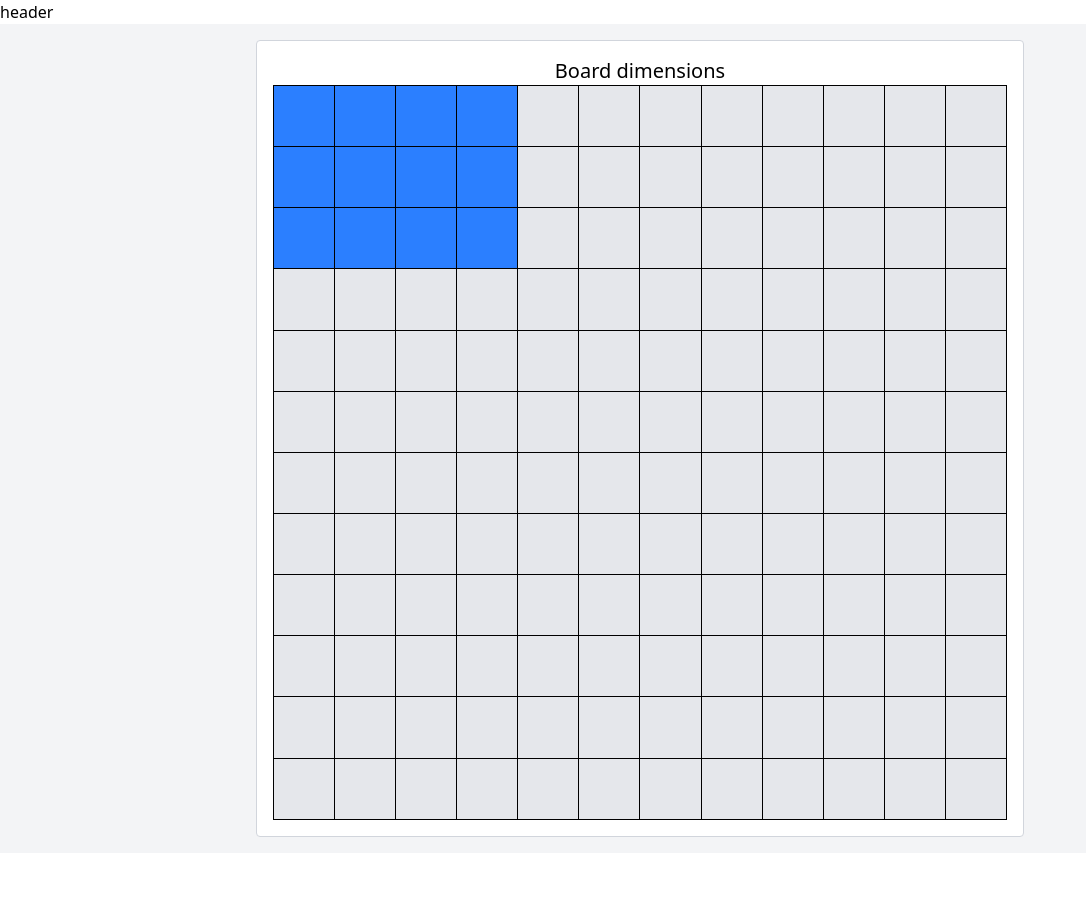
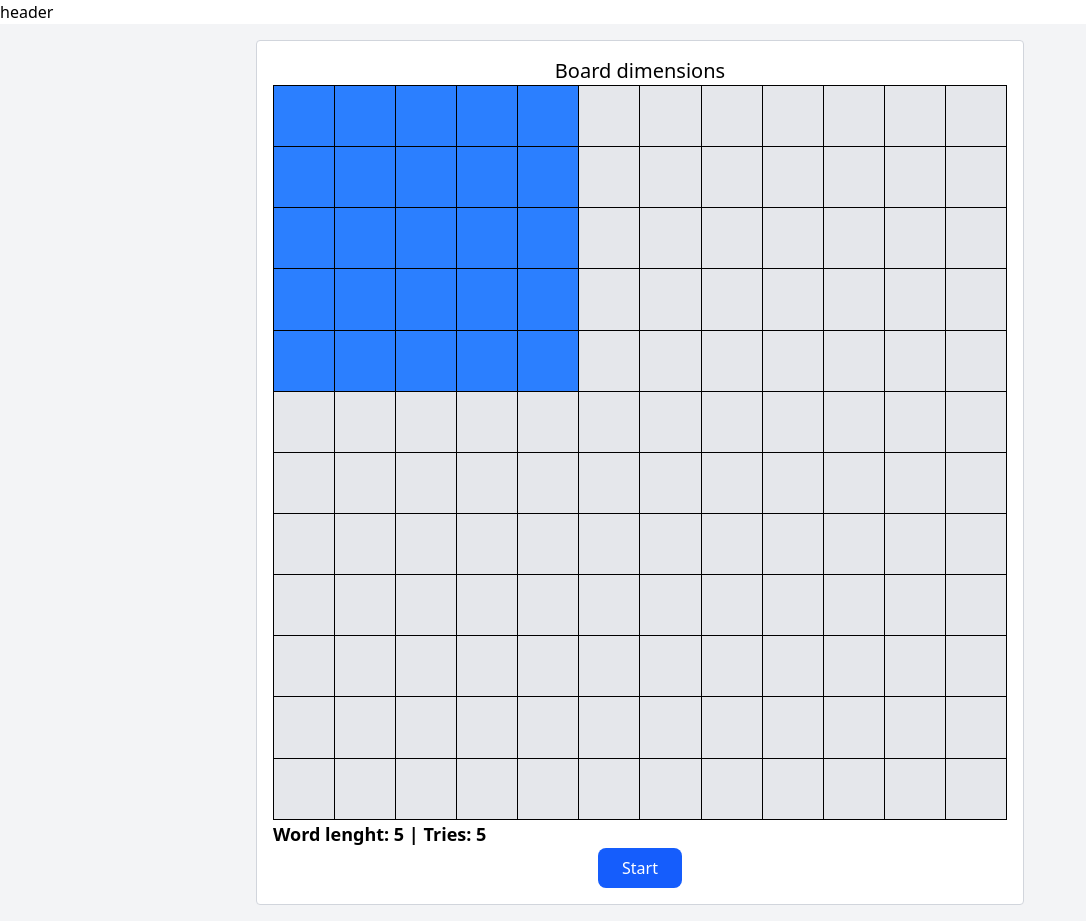
Before and after one commit to luidsonl/wordguessing-vue, a Vue app: page / in a window 1280 px wide. Shown: the whole page, without its empty margins (0-1086 px from the left). Before the commit the page ends 853 px from the top, so only its background shows below. Built offline with nearby package versions, Linux system fonts and the light colour scheme.

Commit message:
feat: implement pinia store in components and create start button

```diff
--- /dev/null
+++ b/src/components/StartButton.vue
@@ -0,0 +1,14 @@
+<script setup>
+import { GeneralStore } from '@/stores/GeneralStore';
+
+const generalStore = GeneralStore()
+</script>
+
+<template>
+    <div class="flex justify-center">
+         <button class="cursor-pointer px-6 py-2 bg-blue-600 text-white font-medium rounded-lg hover:bg-blue-700 transition-colors cursor" v-on:click="generalStore.setFalseStartPanel">
+            Start
+        </button>
+    </div>
+
+</template>
--- a/src/components/StartPanel.vue
+++ b/src/components/StartPanel.vue
@@ -1,5 +1,7 @@
 <script setup>
 import StartPanelBoard from '@/components/StartPanelBoard.vue';
+import StartPanelBoardInfo from '@/components/StartPanelBoardInfo.vue';
+import StartButton from '@/components/StartButton.vue';
 
 </script>
 
@@ -8,6 +10,8 @@ import StartPanelBoard from '@/components/StartPanelBoard.vue';
         <h1 class="text-xl text-center">Board dimensions</h1>
         <table class="w-full table-fixed border-collapse">
             <StartPanelBoard/>
+            <StartPanelBoardInfo/>
+            <StartButton/>
         </table>
 
 
--- a/src/components/StartPanelBoard.vue
+++ b/src/components/StartPanelBoard.vue
@@ -8,7 +8,7 @@ const rows = 12
 const cols = 12
 
 const start = ref({ row: 1, col: 1 })
-const end = ref({ row: 3, col: 4 })
+const end = ref({ row: generalStore.getBoardWidth, col: generalStore.getBoardHeight })
 
 let prevStart = { ...start.value };
 let prevEnd = { ...end.value };
--- /dev/null
+++ b/src/components/StartPanelBoardInfo.vue
@@ -0,0 +1,13 @@
+<script setup>
+import { GeneralStore } from '@/stores/GeneralStore';
+
+const generalStore = GeneralStore()
+</script>
+
+<template>
+    <div class="text-lg font-semibold">
+        Word lenght: {{ generalStore.getBoardWidth }} |
+        Tries: {{generalStore.getBoardHeight}}
+
+    </div>
+</template>
--- a/src/stores/GeneralStore.js
+++ b/src/stores/GeneralStore.js
@@ -29,6 +29,8 @@ export const GeneralStore = defineStore('general',{
     },
 
     getters:{
-        getShowStartPanel: (state) => state.startPanel
+        getShowStartPanel: (state) => state.startPanel,
+        getBoardWidth: (state)=> state.boardWidth,
+        getBoardHeight: (state)=> state.boardHeight
     }
 })
```
